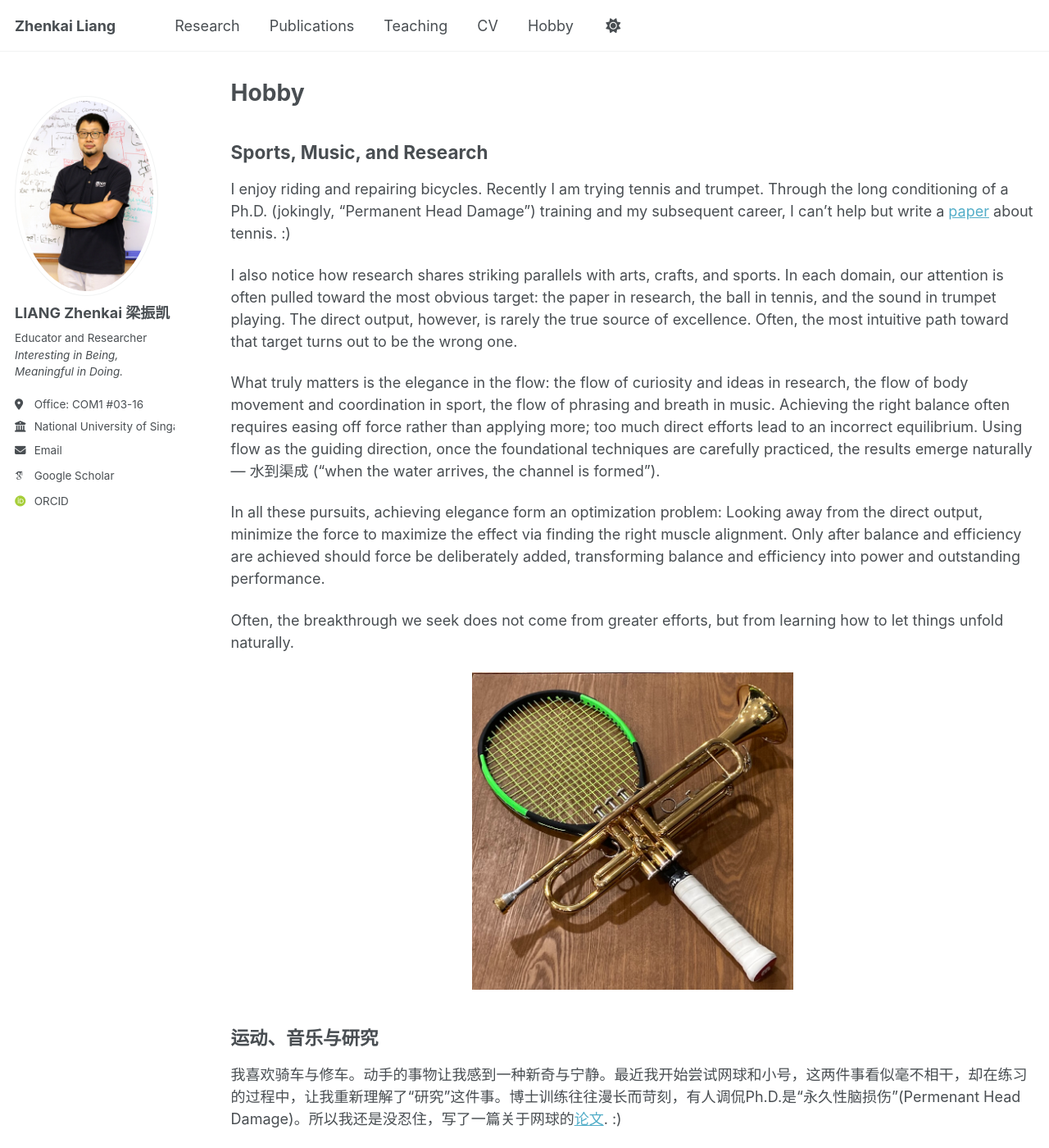
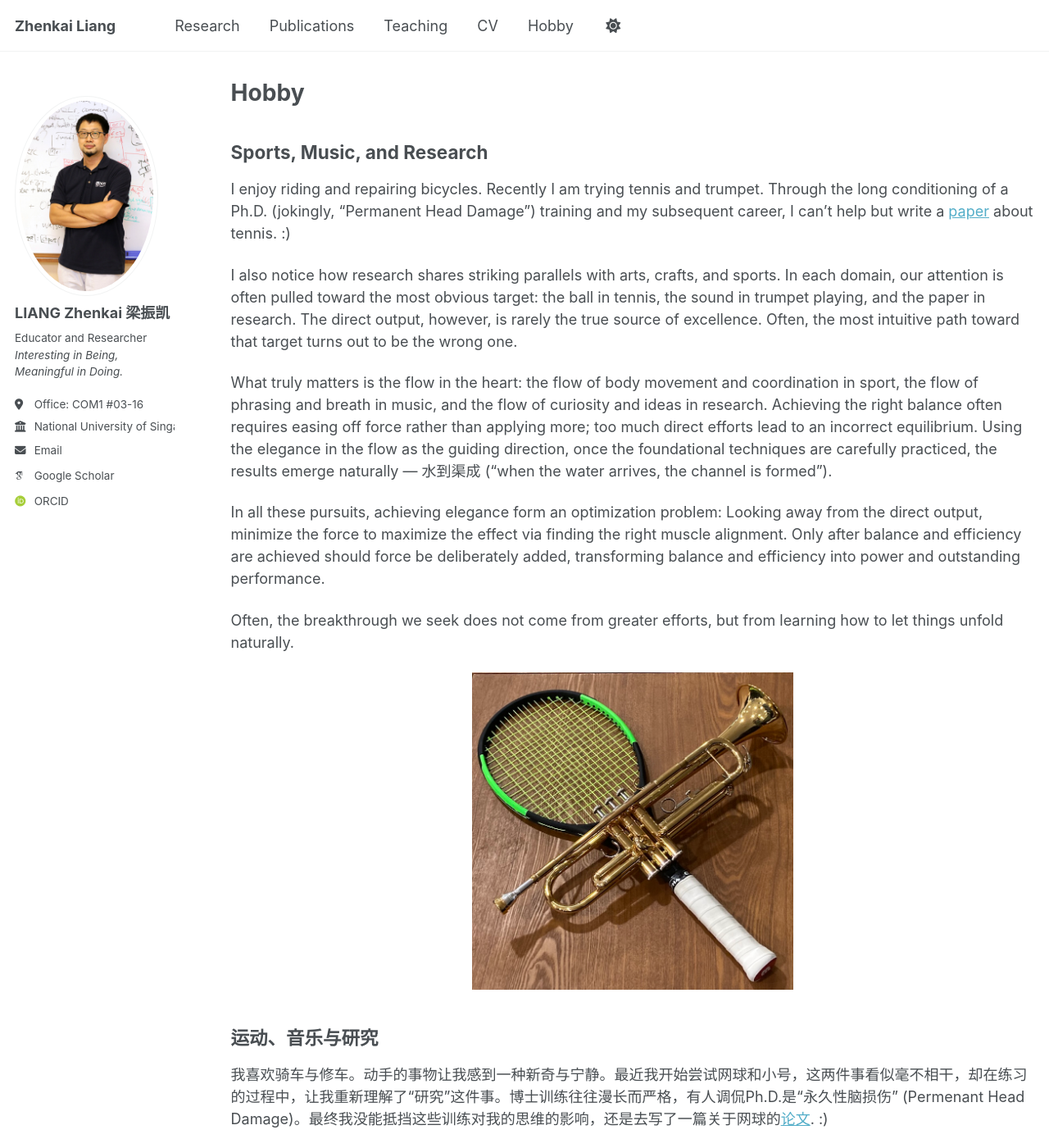
Before and after one commit to zhenkai-liang/zhenkai-liang.github.io, a Jekyll site: the page built from _pages/hobby.md, in a window 1280 px wide and 1400 px high. Shown: the whole window at 82% size. Built offline with Jekyll 4.4.1, drawn with Linux system fonts in a browser that asks for light colours; some web fonts are replaced; some of the changed text lies outside the part shown.

Commit message:
Update hobby.md

```diff
--- a/_pages/hobby.md
+++ b/_pages/hobby.md
@@ -12,15 +12,15 @@ Sports, Music, and Research
 I enjoy riding and repairing bicycles. Recently I am trying tennis and trumpet. Through the long conditioning of a Ph.D. (jokingly, “Permanent Head Damage”) training and my subsequent career, I can't help but write a [paper](https://tennis-ans.github.io) about tennis. :)
 
 I also notice how research shares striking parallels with arts, crafts, and sports.
-In each domain, our attention is often pulled toward the most obvious target: the paper in research,
-the ball in tennis, and the sound in trumpet playing. The direct output, however, is rarely the true source of excellence.
+In each domain, our attention is often pulled toward the most obvious target: the ball in tennis,
+the sound in trumpet playing, and the paper in research. The direct output, however, is rarely the true source of excellence.
 Often, the most intuitive path toward that target turns out to be the wrong one.
 
-What truly matters is the elegance in the flow: the flow of curiosity and ideas in research,
-the flow of body movement and coordination in sport, the flow of phrasing and breath in music.
+What truly matters is the flow in the heart:  the flow of body movement and coordination in sport,
+the flow of phrasing and breath in music, and the flow of curiosity and ideas in research.
 Achieving the right balance often requires easing off force rather than applying more;
-too much direct efforts lead to an incorrect equilibrium. Using flow as the guiding direction,
-once the foundational techniques are carefully practiced, the results emerge naturally—
+too much direct efforts lead to an incorrect equilibrium. Using the elegance in the flow as the guiding direction,
+once the foundational techniques are carefully practiced, the results emerge naturally —
 水到渠成 (“when the water arrives, the channel is formed”).
 
 In all these pursuits, achieving elegance form an optimization problem: Looking away from the direct output,
@@ -35,11 +35,11 @@ Often, the breakthrough we seek does not come from greater efforts, but from lea
 运动、音乐与研究
 -------------
 
-我喜欢骑车与修车。动手的事物让我感到一种新奇与宁静。最近我开始尝试网球和小号，这两件事看似毫不相干，却在练习的过程中，让我重新理解了“研究”这件事。博士训练往往漫长而苛刻，有人调侃Ph.D.是“永久性脑损伤”(Permenant Head Damage)。所以我还是没忍住，写了一篇关于网球的[论文](https://tennis-ans.github.io). :)
+我喜欢骑车与修车。动手的事物让我感到一种新奇与宁静。最近我开始尝试网球和小号，这两件事看似毫不相干，却在练习的过程中，让我重新理解了“研究”这件事。博士训练往往漫长而严格，有人调侃Ph.D.是“永久性脑损伤” (Permenant Head Damage)。最终我没能抵挡这些训练对我的思维的影响，还是去写了一篇关于网球的[论文](https://tennis-ans.github.io). :)
 
-然而在这样的过程中，我学到的不只是如何写论文，更是如何观察、体会和思考事物的背后联系。我发现运动、音乐和研究之间存在着出乎意料的相似之处。在这三个领域中，人们往往会被最直接的目标吸引 — 运动里的网球击球、音乐中的乐器发声，和研究中的论文发表。但真正决定水平高低的，从来不是这些外在的直接结果。最符合直觉、显而易见的路径，可能很快有结果，但往往不是通向卓越的那一条，甚至会是与卓越完全背道而驰，形似神非。
+然而在这样的训练中，我学到的不只是如何写论文，更是如何观察、体会和思考事物的背后联系。我发现运动、音乐和研究之间存在着出乎意料的相似之处。在这三个领域中，人们往往会被最直接的目标吸引 — 运动里的网球击球、音乐中的乐器发声，和研究中的论文发表。但卓越的真正根源，从来不是这些外在的直接结果。最符合直觉、最显而易见的路径，可能很快有结果，但往往不是通向卓越的那一条，甚至会是完全背道而驰，形似神非。
 
-决定一切的，是内心中的流动性 — 运动中身体的协调与节奏的流动，音乐中呼吸与旋律的流动，以及研究中的好奇与思路的流动。它们的共同点在于：只有学会顺势而为，而不是费力拉扯，平衡才会出现。真正的挑战是如何学会去收力，而不是去盲目发力。在直接的目标上过度用力会陷在一个错误的平衡中。真正的掌控，来自紧张中恰到好处的放松，而不是更大的用力。尊重事物本身的规律，以其中优美的流动性为向导，当用在正确的基本上方法的努力达到时，结果会自然出现 — 水到渠成。至道常隐于形外。
+决定一切的，是内心中的流动性 — 运动中身体协调与节奏的流动，音乐中呼吸与旋律的流动，以及研究中的好奇与思路的流动。它们的共同点在于：只有学会顺势而为，而不是费力拉扯，平衡才会出现。其间真正的挑战是如何学会去收力，而不是去盲目发力。在直接的目标上过度用力会陷在一个错误的平衡中。真正的掌控，来自紧张中恰到好处的放松，而不是更大的用力。尊重事物本身的规律，以其中优美的流动性为向导，当用在正确的基本上方法上的努力足够时，结果会自然出现 — 水到渠成。至道常隐于形外。
 
 这种过程是一种“优化问题”。要获得优雅的效率，就必须把注意力从结果上移开，转向理解过程本身。先让动作、思考或技巧达到自然的协调，再去逐渐增加力量并保持平衡。努力并非目标，而是平衡与效率自然积累的产物。
 
```
